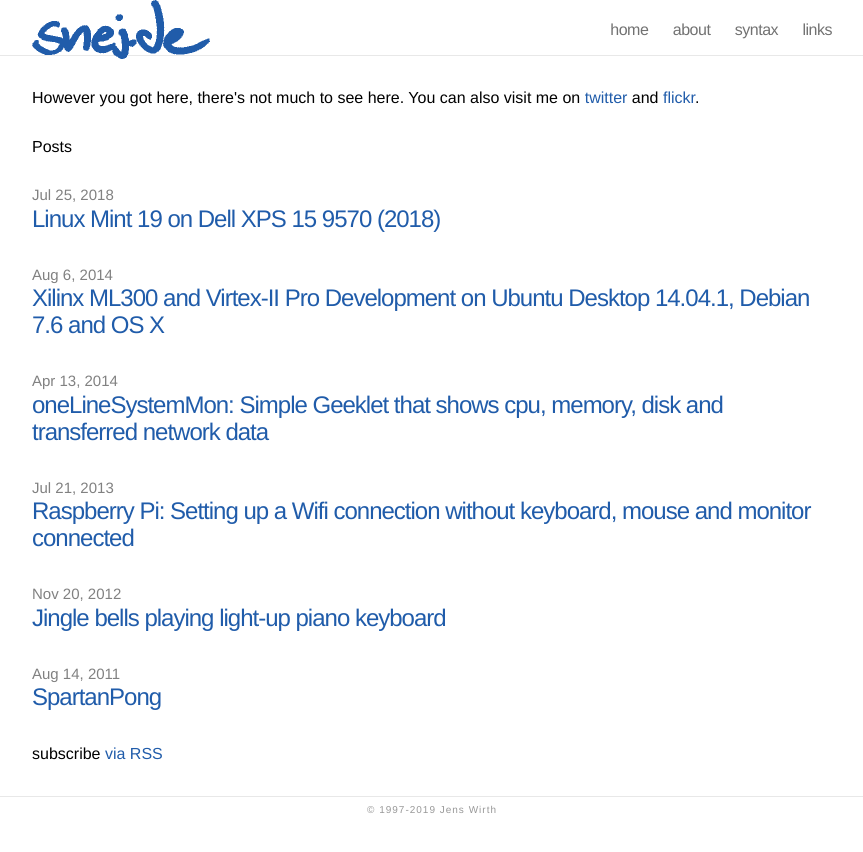
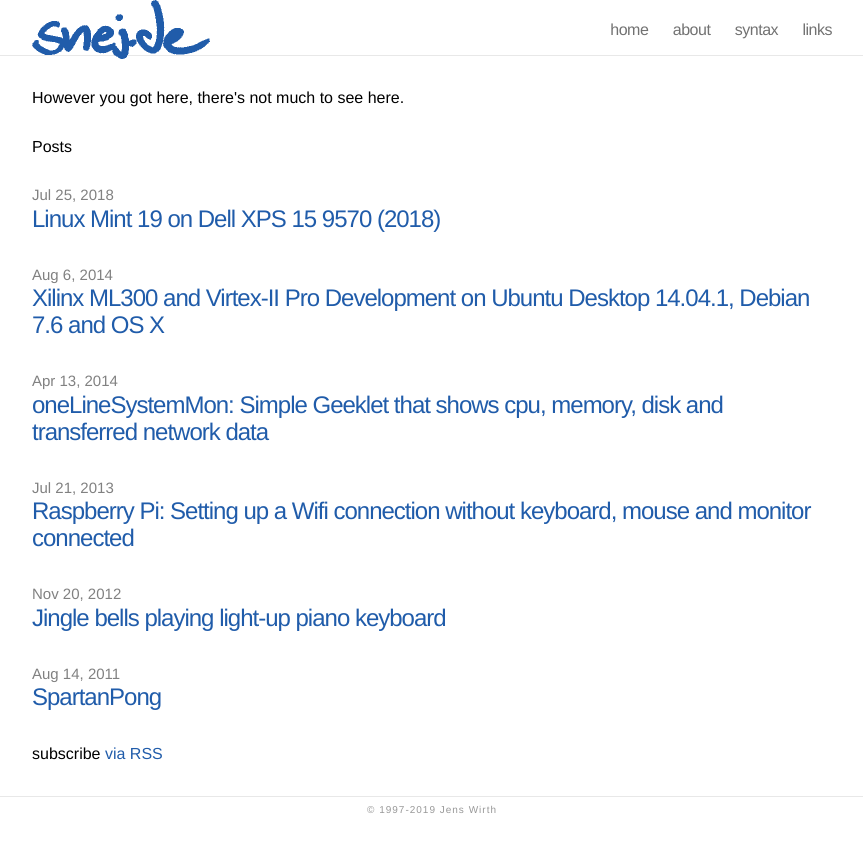
Before and after one commit to jewirth/jewirth.github.io, a Jekyll site: the page built from index.html, in a window 1280 px wide. Shown: the top 852 px of the page, without its empty margins (208-1071 px from the left). Built offline with Jekyll 4.4.1, drawn with Linux system fonts in a browser that asks for light colours.

Commit message:
Update index.html

```diff
--- a/index.html
+++ b/index.html
@@ -6,7 +6,7 @@ layout: default
 
 
   <p>
-    However you got here, there's not much to see here. You can also visit me on <a href="https://twitter.com/jewirth">twitter</a> and <a href="https://www.flickr.com/people/149206692@N05/">flickr</a>.
+    However you got here, there's not much to see here.
   </p>
 
   <h1> </h1>
```
